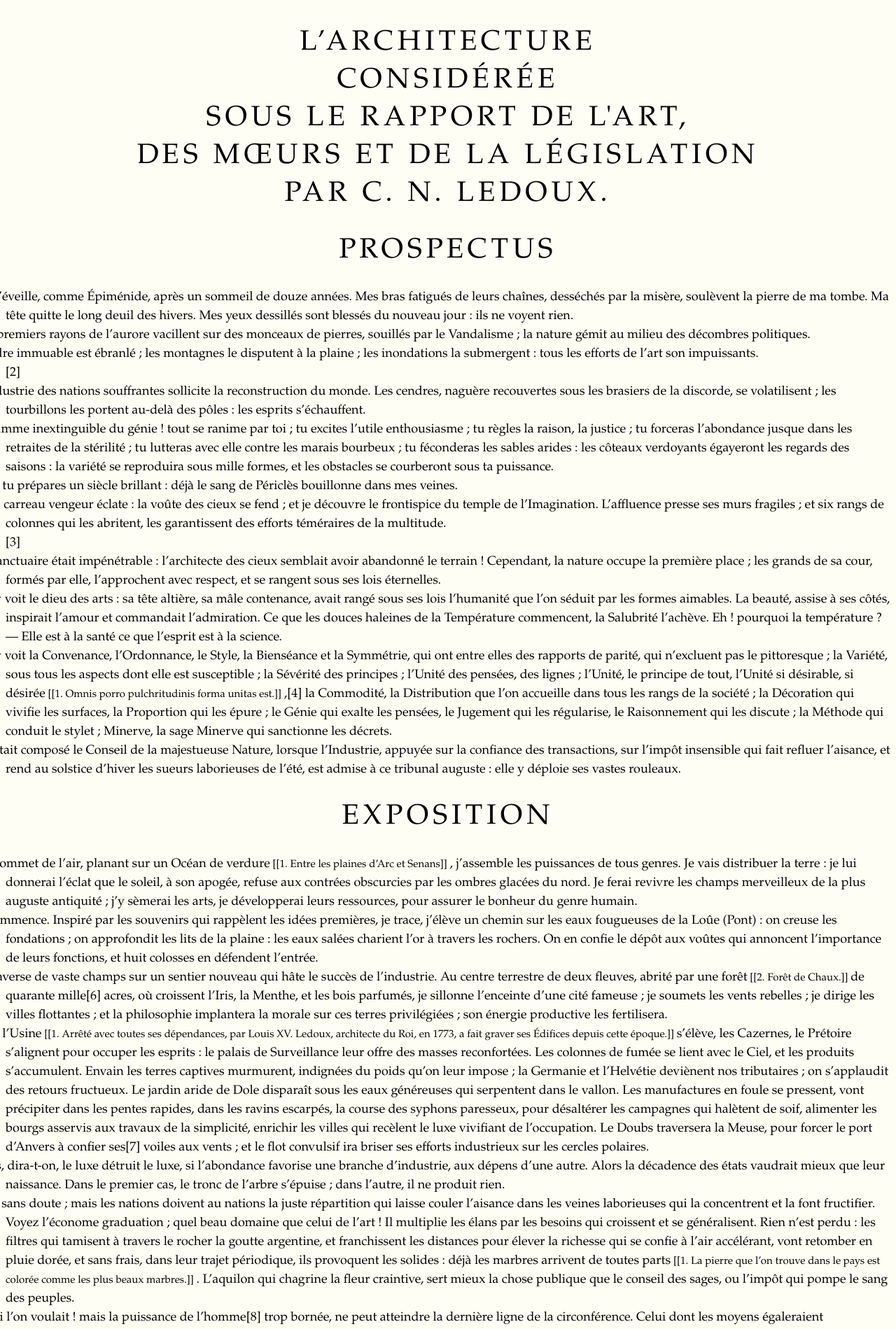
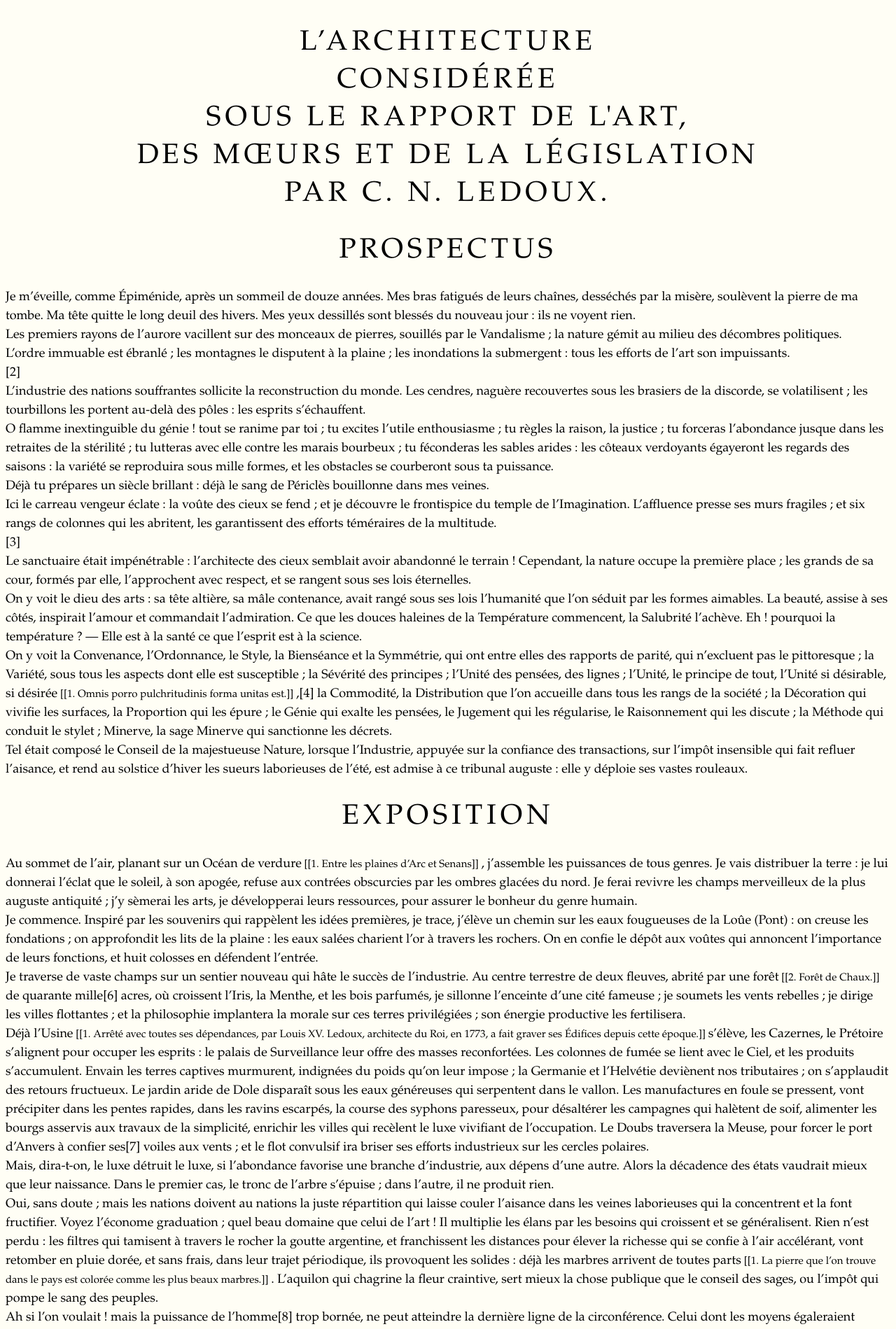
Before and after one commit to publicarchi/ledoux-architecture, a Jekyll site: the page ledouxProspectus.html, which Jekyll copies as it is, in a window 1280 px wide. Shown: the top 1899 px of the page at 70% size. Built offline with Jekyll 4.4.1, drawn with Linux system fonts in a browser that asks for light colours; a script that is not in the unit is left out.

Commit message:
corr css

```diff
--- a/css/edition.css
+++ b/css/edition.css
@@ -180,7 +180,7 @@ p::before {
   font-weight: lighter;
   font-size: smaller;
   color: #2a7ae2;
-  margin-left: -3em;
+  /* margin-left: -3em */;
 }
 
 /* site title + menus */
```
